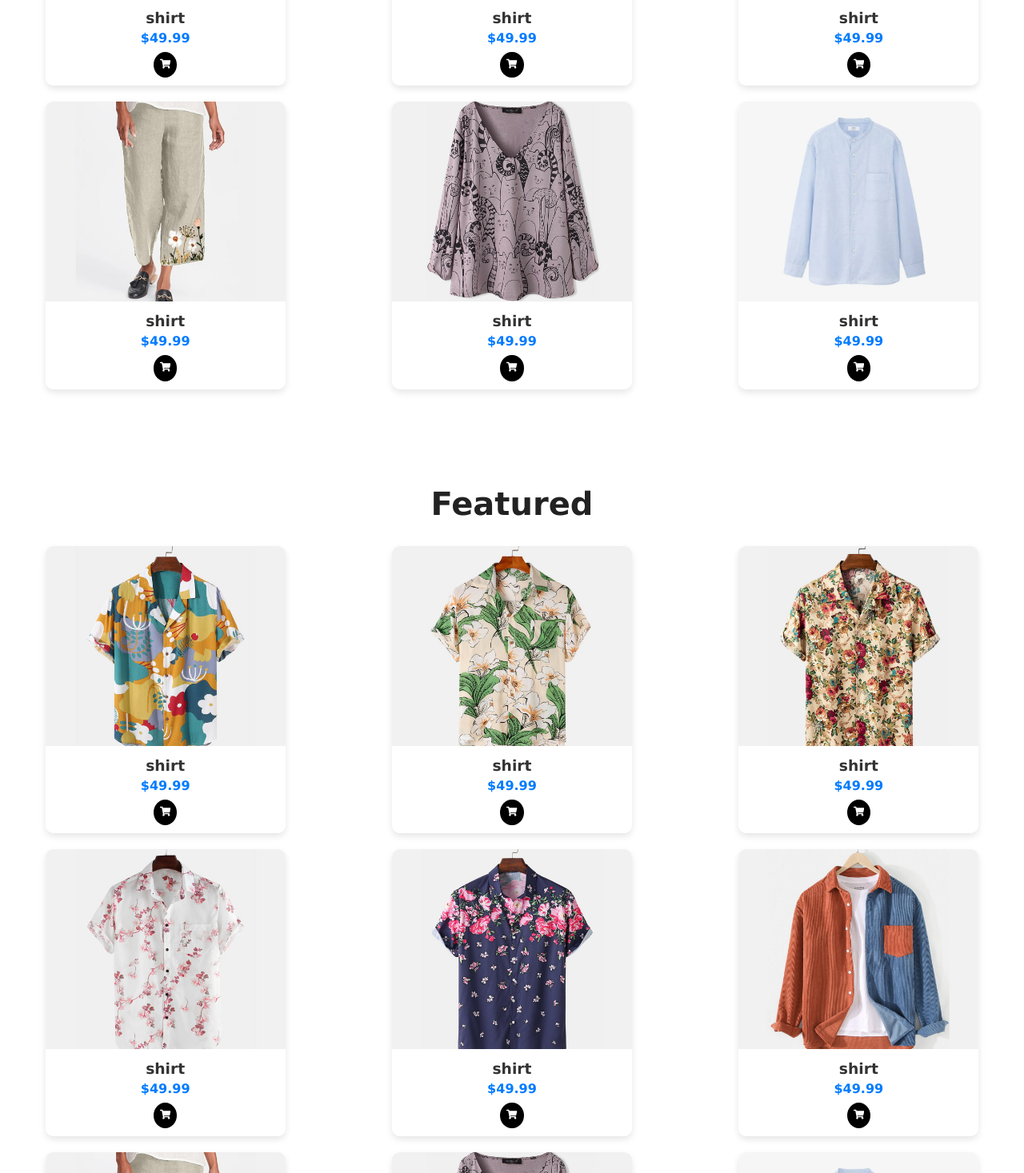
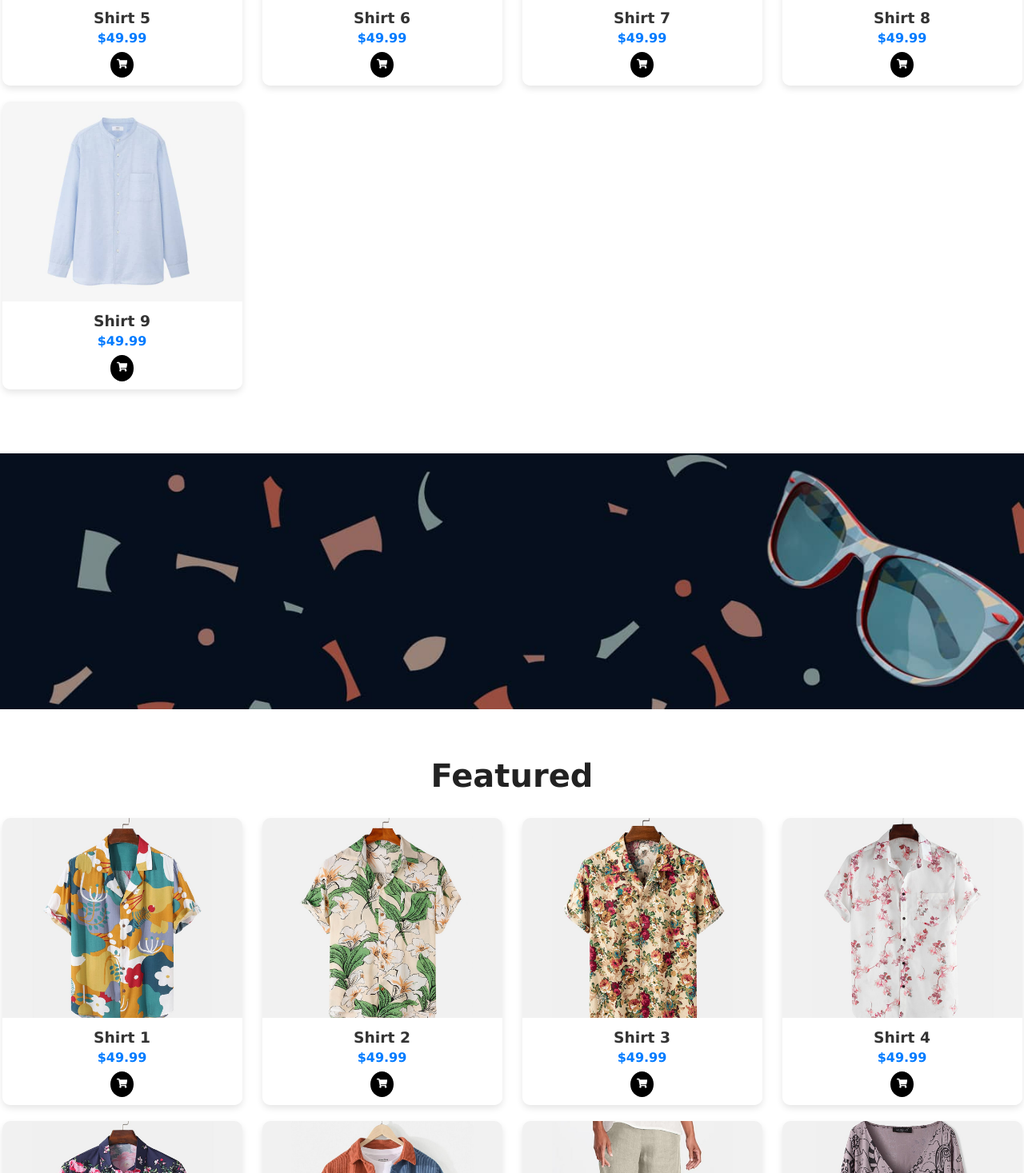
Before and after one commit to Kidkasam/ecommerce, a React (Vite) app: page / in a window 1280 px wide. Shown: the part 1803-3270 px from the top of the page at 80% size. Built offline with nearby package versions, Linux system fonts and the light colour scheme.

Commit message:
feat: add product cards with images, titles, and price

```diff
--- a/src/pages/products/Products.css
+++ b/src/pages/products/Products.css
@@ -15,7 +15,8 @@
 
 .products-grid{
     display: grid;
-    grid-template-columns: repeat(3, 1fr);
+    grid-template-columns: repeat(auto-fit, minmax(250px, 1fr));
+
     gap: 20px;
     justify-items: center;
 }
@@ -52,6 +53,17 @@
   font-weight: bold;
   margin-bottom: 8px;
 }
+.banner {
+  width: 100%;
+  margin-top: 20px;
+}
+
+.banner img {
+  width: 100%;
+  height: 40vh;
+  display: block;
+}
+
 
 .add-btn {
   background: #000;
--- a/src/pages/products/Products.jsx
+++ b/src/pages/products/Products.jsx
@@ -1,61 +1,64 @@
-import React from 'react';
-import './products.css';
-import { FaShoppingCart } from 'react-icons/fa';
-import p1 from '../../assets/img/products/f1.jpg';
-import p2 from '../../assets/img/products/f2.jpg';
-import p3 from '../../assets/img/products/f3.jpg';
-import p4 from '../../assets/img/products/f4.jpg';
-import p5 from '../../assets/img/products/f5.jpg';
-import p6 from '../../assets/img/products/f6.jpg';
-import p7 from '../../assets/img/products/f7.jpg';
-import p8 from '../../assets/img/products/f8.jpg';
-import n1 from '../../assets/img/products/n1.jpg';
-
+import React from "react";
+import "./products.css";
+import { Link, useNavigate } from "react-router-dom";
+import { FaShoppingCart } from "react-icons/fa";
+import p1 from "../../assets/img/products/f1.jpg";
+import p2 from "../../assets/img/products/f2.jpg";
+import p3 from "../../assets/img/products/f3.jpg";
+import p4 from "../../assets/img/products/f4.jpg";
+import p5 from "../../assets/img/products/f5.jpg";
+import p6 from "../../assets/img/products/f6.jpg";
+import p7 from "../../assets/img/products/f7.jpg";
+import p8 from "../../assets/img/products/f8.jpg";
+import n1 from "../../assets/img/products/n1.jpg";
+import Banner2 from "../../assets/img/banner/b2.jpg";
+import Banner10 from "../../assets/img/banner/b10.jpg";
+import Footer from "../../components/footer/Footer";
 
 const Products = () => {
+  const navigate = useNavigate();
+
   const product_slide = [
-    { title: "shirt", img: p1 },
-    { title: "shirt", img: p2 },
-    { title: "shirt", img: p3 },
-    { title: "shirt", img: p4 },
-    { title: "shirt", img: p5 },
-    { title: "shirt", img: p6 },
-    { title: "shirt", img: p7 },
-    { title: "shirt", img: p8 },
-    { title: "shirt", img: n1 }
+    { id: 1, title: "Shirt 1", img: p1, price: 49.99 },
+    { id: 2, title: "Shirt 2", img: p2, price: 49.99 },
+    { id: 3, title: "Shirt 3", img: p3, price: 49.99 },
+    { id: 4, title: "Shirt 4", img: p4, price: 49.99 },
+    { id: 5, title: "Shirt 5", img: p5, price: 49.99 },
+    { id: 6, title: "Shirt 6", img: p6, price: 49.99 },
+    { id: 7, title: "Shirt 7", img: p7, price: 49.99 },
+    { id: 8, title: "Shirt 8", img: p8, price: 49.99 },
+    { id: 9, title: "Shirt 9", img: n1, price: 49.99 },
   ];
+
+  const handleAddToCart = (product) => {
+    let cart = JSON.parse(localStorage.getItem("cart")) || [];
+    const existing = cart.find((item) => item.id === product.id);
+    if (existing) {
+      existing.qty += 1;
+    } else {
+      cart.push({ ...product, qty: 1 });
+    }
+    localStorage.setItem("cart", JSON.stringify(cart));
+    navigate("/cart");
+  };
 
   return (
     <>
-      <div className='container'>
+      <div className="container">
         <h2>Products</h2>
         <div className="products-grid">
-          {product_slide.map((pro, idx) => (
-            <div className="pro-card" key={idx}>
-              <img src={pro.img} alt={pro.title} />
+          {product_slide.map((pro) => (
+            <div className="pro-card" key={pro.id}>
+              <Link to={`/products/${pro.id}`}>
+                <img src={pro.img} alt={pro.title} />
+              </Link>
               <div className="pro-info">
                 <h3>{pro.title}</h3>
-                <p className="price">$49.99</p>
-                <button className="add-btn">
-                  <FaShoppingCart />
-                </button>
-              </div>
-
-            </div>
-          ))}
-        </div>
-      </div>
-
-      <div className='container'>
-        <h2>Featured</h2>
-        <div className="products-grid">
-          {product_slide.map((pro, idx) => (
-            <div className="pro-card" key={idx}>
-              <img src={pro.img} alt={pro.title} />
-              <div className="pro-info">
-                <h3>{pro.title}</h3>
-                <p className="price">$49.99</p>
-                <button className="add-btn">
+                <p className="price">${pro.price}</p>
+                <button
+                  className="add-btn"
+                  onClick={() => handleAddToCart(pro)}
+                >
                   <FaShoppingCart />
                 </button>
               </div>
@@ -64,16 +67,25 @@ const Products = () => {
         </div>
       </div>
 
-      <div className='container'>
-        <h2>New</h2>
+      <div className="banner">
+        <img src={Banner2} alt="Banner" />
+      </div>
+
+      <div className="container">
+        <h2>Featured</h2>
         <div className="products-grid">
-          {product_slide.map((pro, idx) => (
-            <div className="pro-card" key={idx}>
-              <img src={pro.img} alt={pro.title} />
+          {product_slide.map((pro) => (
+            <div className="pro-card" key={pro.id}>
+              <Link to={`/products/${pro.id}`}>
+                <img src={pro.img} alt={pro.title} />
+              </Link>
               <div className="pro-info">
                 <h3>{pro.title}</h3>
-                <p className="price">$49.99</p>
-                <button className="add-btn">
+                <p className="price">${pro.price}</p>
+                <button
+                  className="add-btn"
+                  onClick={() => handleAddToCart(pro)}
+                >
                   <FaShoppingCart />
                 </button>
               </div>
@@ -81,8 +93,13 @@ const Products = () => {
           ))}
         </div>
       </div>
+
+      <div className="banner">
+        <img src={Banner10} alt="Banner" />
+      </div>
+      <Footer/>
     </>
   );
-}
+};
 
 export default Products;
```
